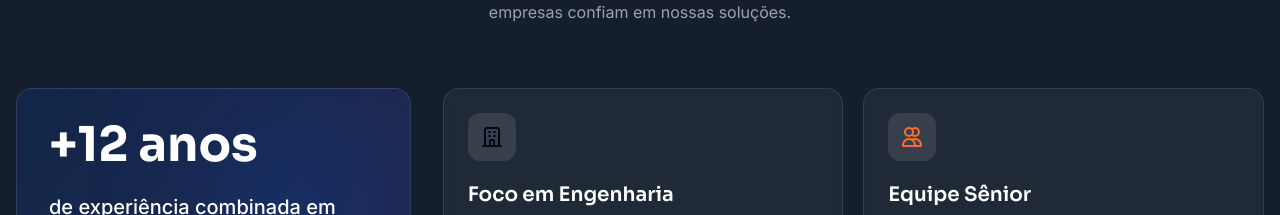
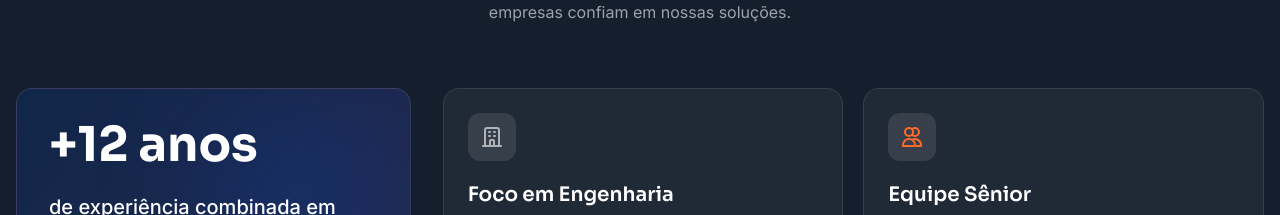
Before and after one commit to compostoweb/engverse-immersive-landing, a React (Vite) app: page / in a window 1280 px wide. Shown: the part 1886-2101 px from the top of the page. Built offline with nearby package versions, Linux system fonts and the light colour scheme.

Commit message:
Visual edit in Lovable
Edited UI in Lovable

```diff
--- a/src/components/DifferentialsSection.tsx
+++ b/src/components/DifferentialsSection.tsx
@@ -3,7 +3,7 @@ const DifferentialsSection = () => {
   const differentials = [{
     title: "Foco em Engenharia",
     description: "Expertise aplicada a projetos de construção civil, infraestrutura, indústria, mineração e geologia.",
-    icon: <svg xmlns="http://www.w3.org/2000/svg" fill="none" viewBox="0 0 24 24" stroke="currentColor" className="h-6 w-6 text-engverse-white">
+    icon: <svg xmlns="http://www.w3.org/2000/svg" fill="none" viewBox="0 0 24 24" stroke="currentColor" className="h-6 w-6 text-white/60">
           <path strokeLinecap="round" strokeLinejoin="round" strokeWidth={2} d="M19 21V5a2 2 0 00-2-2H7a2 2 0 00-2 2v16m14 0h2m-2 0h-5m-9 0H3m2 0h5M9 7h1m-1 4h1m4-4h1m-1 4h1m-5 10v-5a1 1 0 011-1h2a1 1 0 011 1v5m-4 0h4" />
         </svg>
   }, {
```
